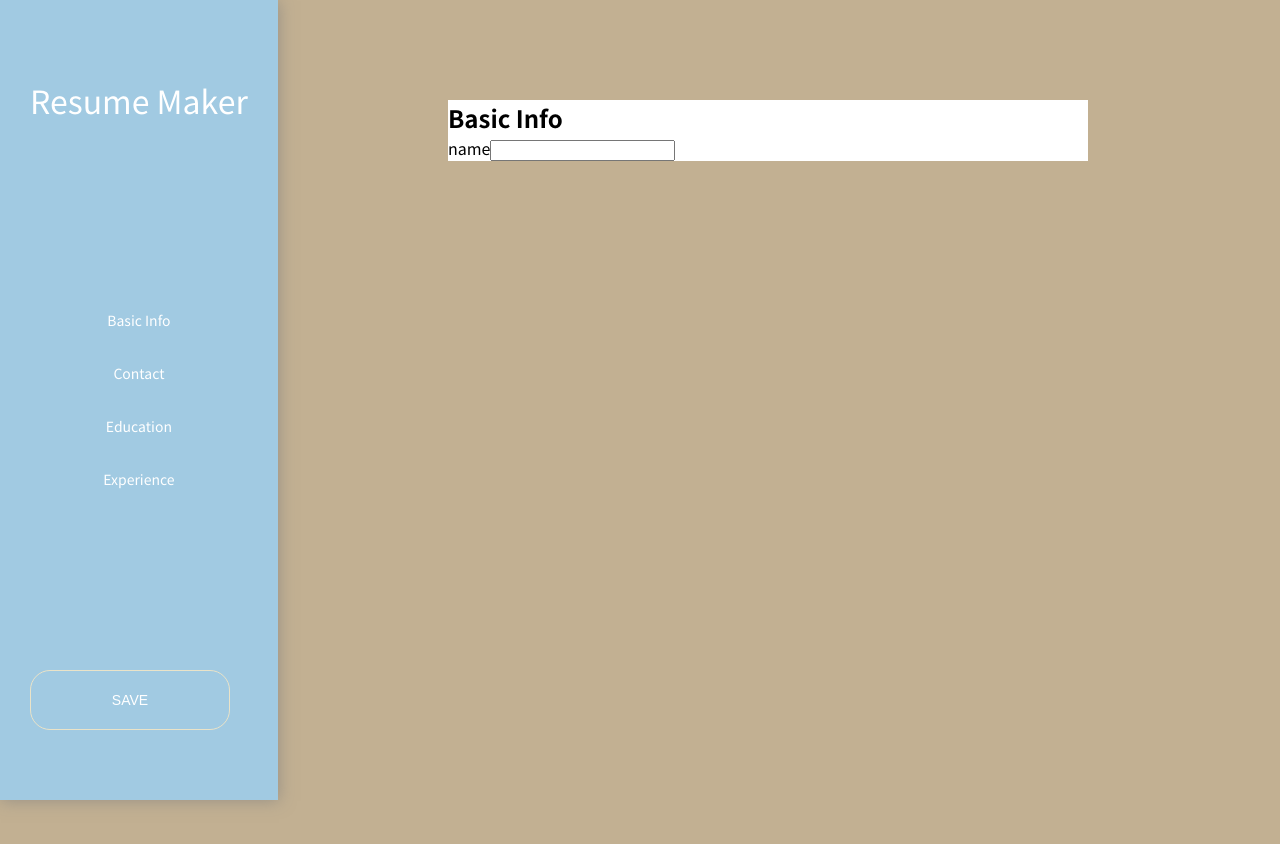
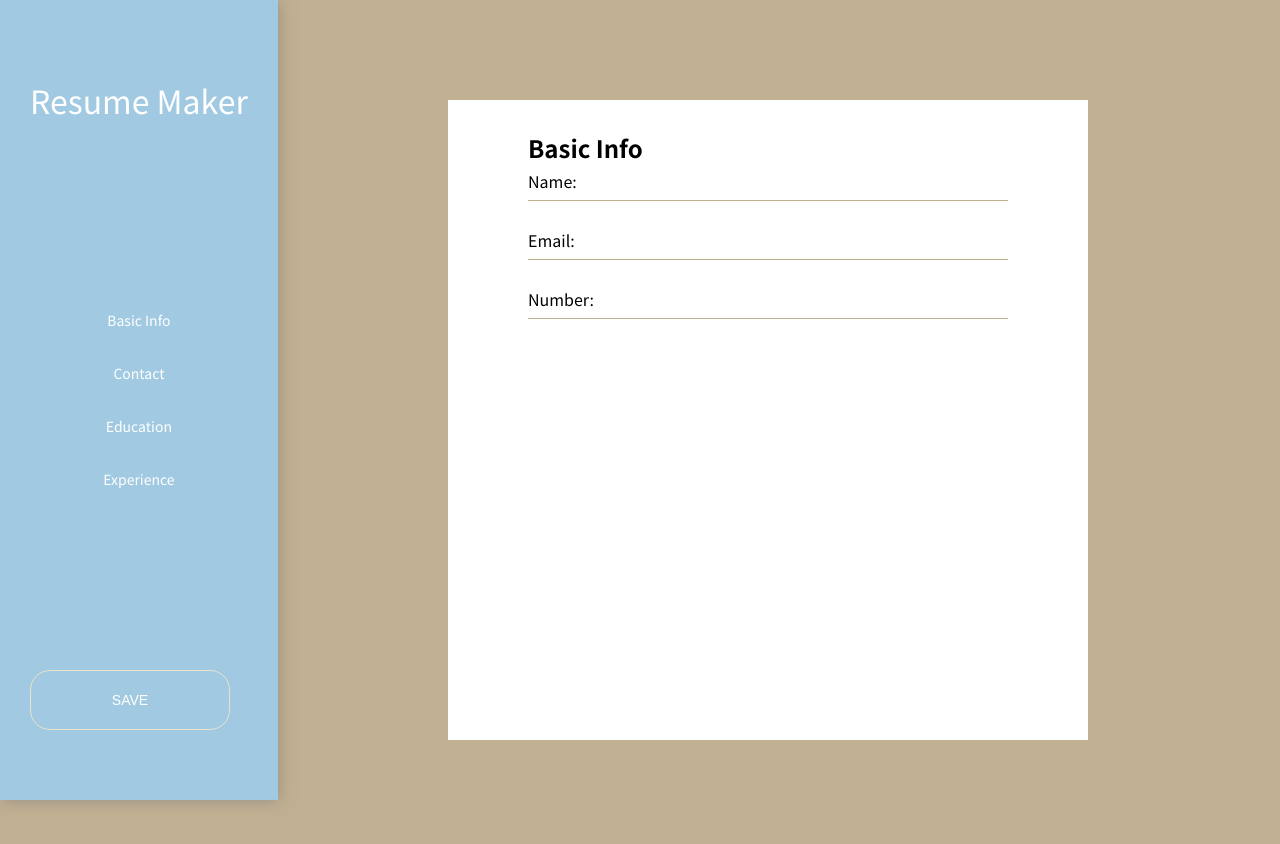
Before and after one commit to liampc/resume-maker, a React (Create React App) app: page / in a window 1280 px wide. Shown: the top 844 px of the page. Built offline with nearby package versions, Linux system fonts and the light colour scheme.

Commit message:
add design to input component

```diff
--- a/src/components/Input.js
+++ b/src/components/Input.js
@@ -1,13 +1,20 @@
 import React from 'react'
+
+import "./_components.scss"
 
 function Input(props){
 
     return(
-        <div>
-            <label>
-                {props.name}
+        <div className="input">
+            <label for={props.name} className="input__label">
+                {props.name}:
             </label>
-            <input type={props.type} name={props.name} />
+            <input
+                className="input__box"
+                type={props.type}
+                name={props.name}
+
+            />
         </div>
     )
 }
--- a/src/components/_components.scss
+++ b/src/components/_components.scss
@@ -30,3 +30,21 @@
         color: $GoldBrown;
     }
 }
+
+
+
+
+.input {
+
+    border-bottom: 1px solid $Brown;
+    margin-bottom: 1.5rem;
+
+    &__box {
+        width: 80%;
+        font-size: 1rem;
+        padding: 0.5rem;
+        border: none;
+        margin-left: 1rem;
+    }
+
+}
--- a/src/layout/main/Main.js
+++ b/src/layout/main/Main.js
@@ -10,7 +10,9 @@ function Section(props){
         <main className="main">
             <section className="main__card">
                 <h2>Basic Info</h2>
-                <Input name={"name"} type={"text"} />
+                <Input name={"Name"} type={"text"} />
+                <Input name={"Email"} type={"email"} />
+                <Input name={"Number"} type={"number"} />
             </section>
         </main>
     )
--- a/src/layout/main/_main.scss
+++ b/src/layout/main/_main.scss
@@ -13,8 +13,8 @@
 
         background-color: white;
         min-width: 40rem;
-
-
+        min-height: 40rem; //temp
+        padding: 1.875rem 5rem;
 
 
     }
```
